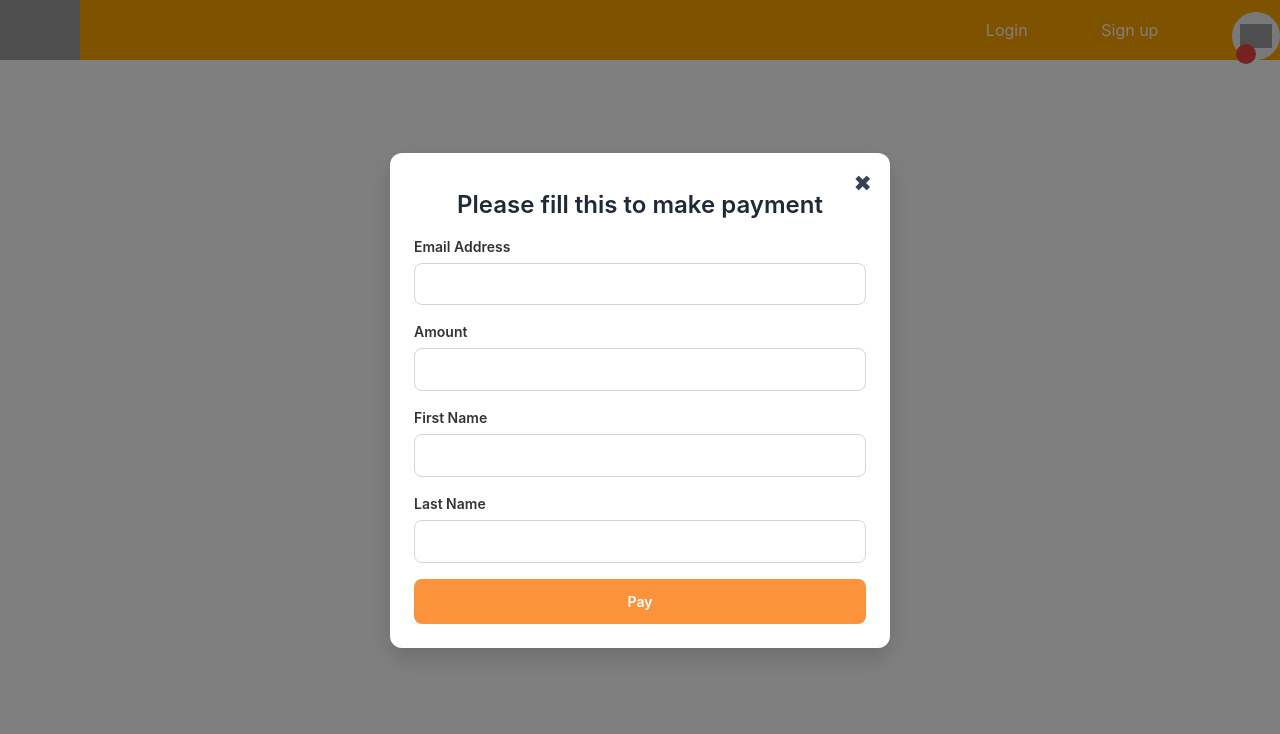
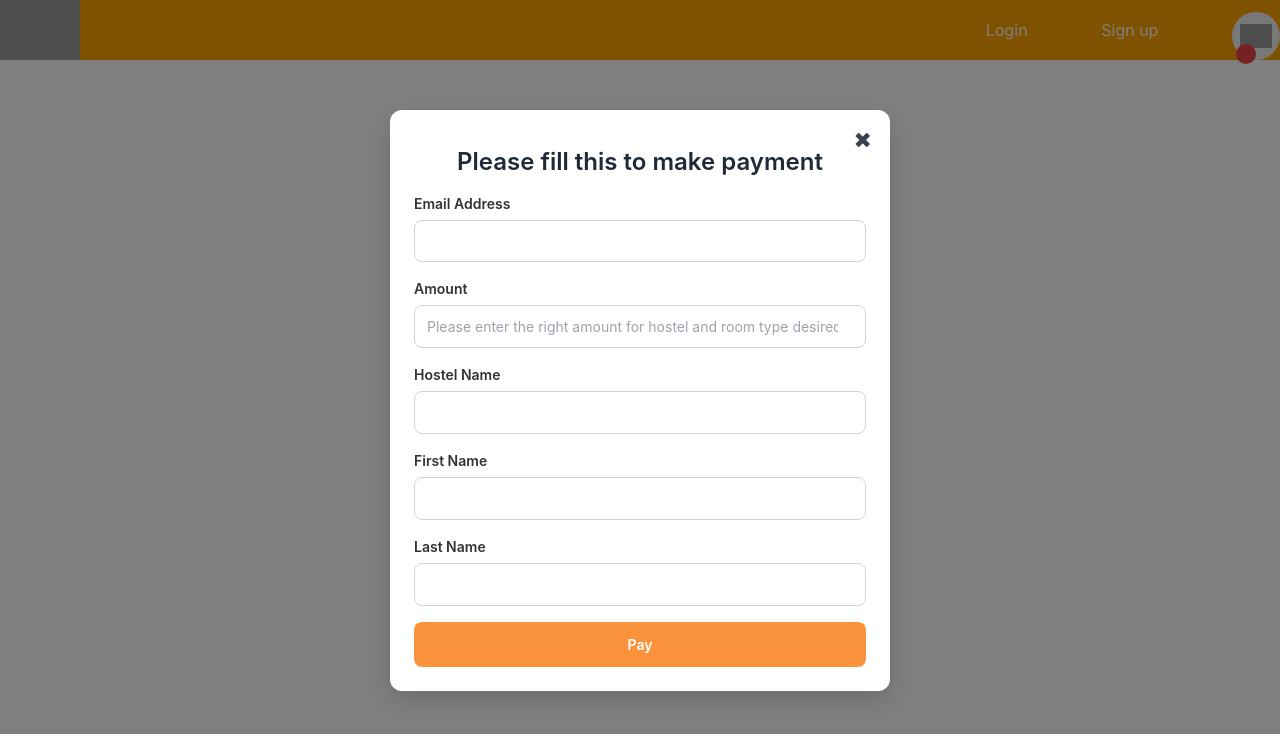
Before and after one commit to Visasquatch/my-campus-crib, a React (Create React App) app: page /payment in a window 1280 px wide. Shown: the top 734 px of the page. Built offline with nearby package versions, Linux system fonts and the light colour scheme; no server answers; grey boxes are pictures that could not be loaded; what @azure/msal-react would draw is missing.

Commit message:
Update payment.jsx

```diff
--- a/src/payment/payment.jsx
+++ b/src/payment/payment.jsx
@@ -5,6 +5,7 @@ const PaymentForm = ({ onClose, onSuccess, hostelId }) => {
   const [email, setEmail] = useState("");
   const [amount, setAmount] = useState("");
   const [firstName, setFirstName] = useState("");
+  const [hostelName, setHostelName] = useState("");
   const [lastName, setLastName] = useState("");
   const [loading, setLoading] = useState(false);
 
@@ -31,6 +32,7 @@ const PaymentForm = ({ onClose, onSuccess, hostelId }) => {
       email,
       amount: Number(amount) * 100,
       currency: 'NGN',
+      hostelName: hostelName,
       firstname: firstName,
       lastname: lastName,
       callback: function (response) {
@@ -97,10 +99,20 @@ const PaymentForm = ({ onClose, onSuccess, hostelId }) => {
           <label>Amount</label>
           <input
             type="number"
+            placeholder="Please enter the right amount for hostel and room type desired"
             required
             min="1"
             value={amount}
             onChange={e => setAmount(e.target.value)}
+          />
+        </div>
+
+        <div className="form-group">
+          <label>Hostel Name</label>
+          <input
+            type="text"
+            value={hostelName}
+            onChange={e => setHostelName(e.target.value)}
           />
         </div>
 
```
